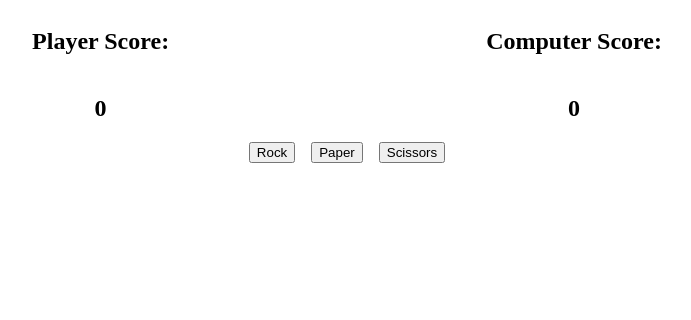
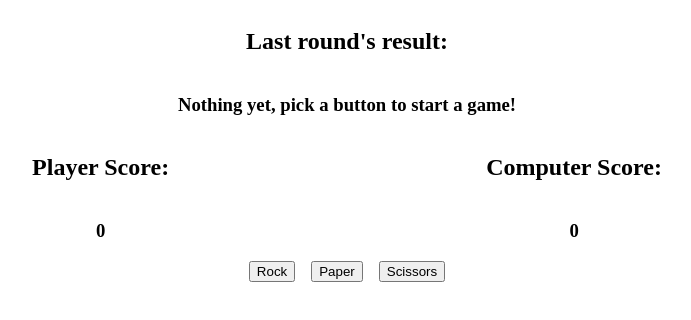
Before and after one commit to aRav3n/TOP.RockPaperScissors, a plain HTML site: page index.html in a window 1280 px wide. Shown: the whole page, without its empty margins (293-984 px from the left). Drawn offline with Linux system fonts and the light colour scheme.

Commit message:
Display previous round's result in GUI

```diff
--- a/index.html
+++ b/index.html
@@ -9,14 +9,18 @@
     <link rel="stylesheet" href="style.css">
 </head>
 <body>
+    <div id="previousRound">
+        <h2>Last round's result:</h2>
+        <h3>Nothing yet, pick a button to start a game!</h3>
+    </div>
     <div class="scores">
         <div class="scoreCard">
             <h2>Player Score:</h1>
-            <h2 id="playerScore">0</h2>
+            <h3 id="playerScore">0</h2>
         </div>
         <div class="scoreCard">
             <h2>Computer Score:</h2>
-            <h2 id="computerScore">0</h2>
+            <h3 id="computerScore">0</h2>
         </div>
     </div>
     <div class="buttonContainer">
--- a/style.css
+++ b/style.css
@@ -9,6 +9,11 @@ div {
 
 .defeat {
     background-color: red;
+}
+
+#previousRound {
+    align-items: center;
+    flex-direction: column;
 }
 
 .scoreCard {
```
